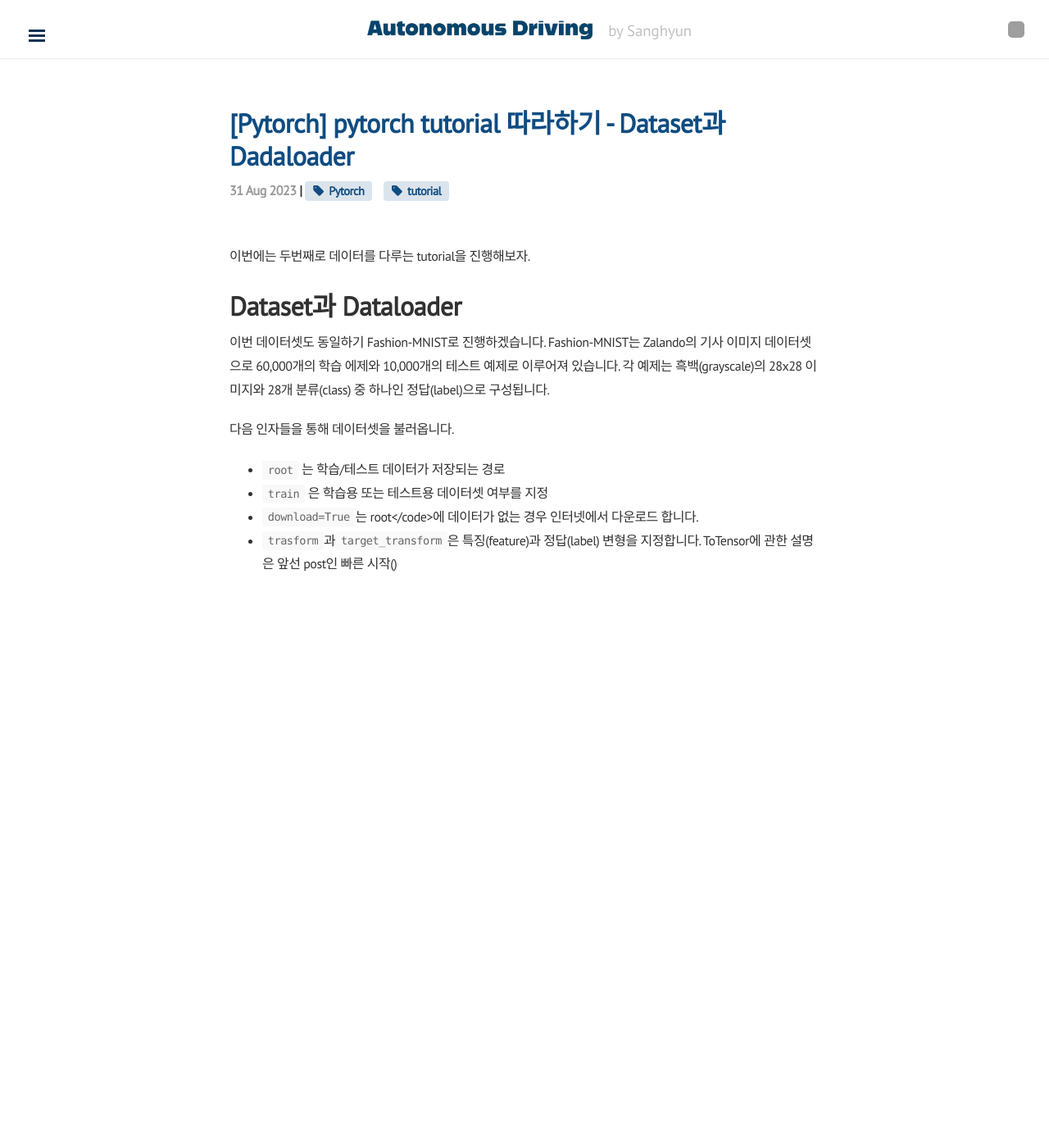
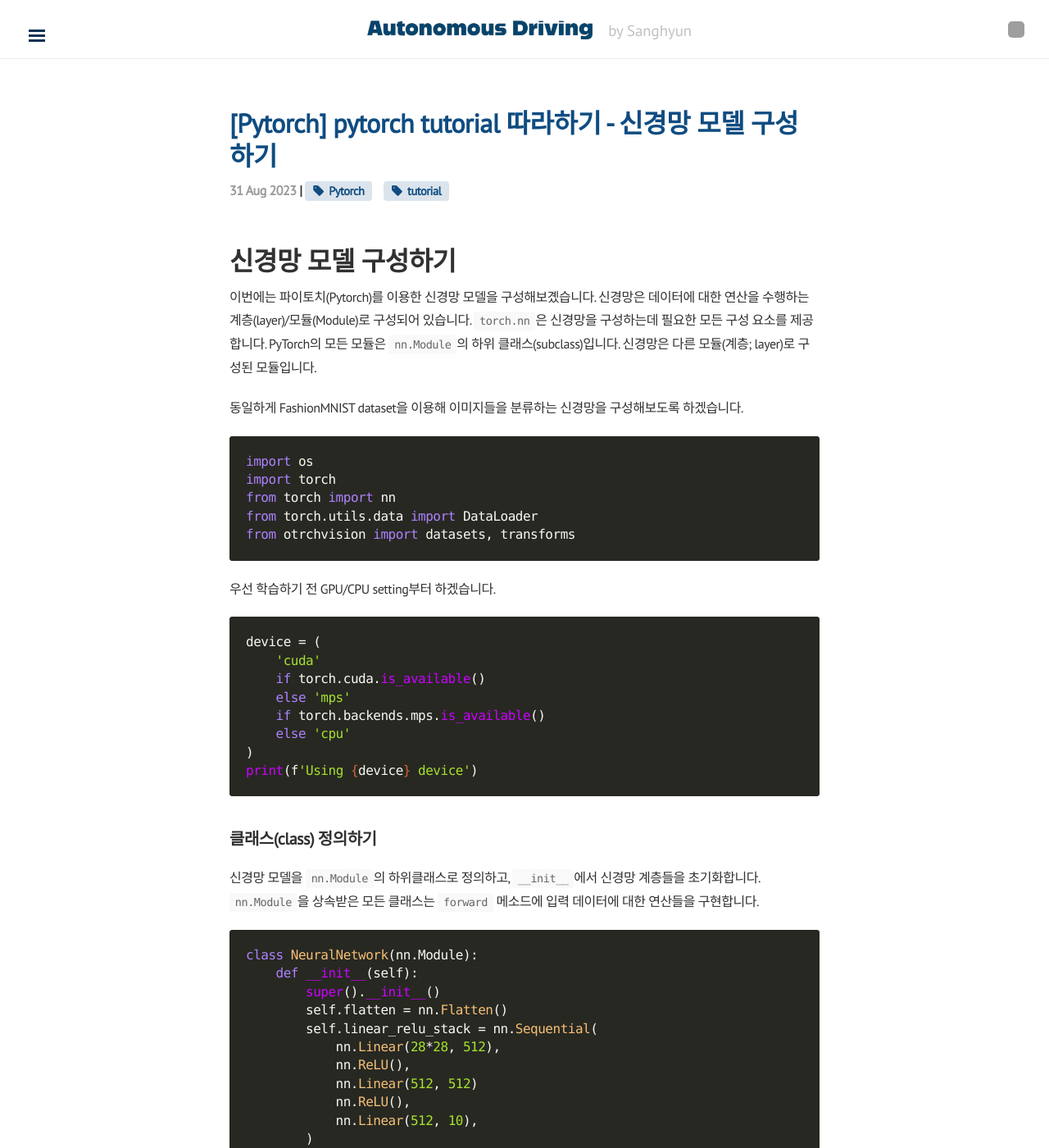
Before and after one commit to SangHyun014/SangHyun014.github.io, a Jekyll site: the page built from _posts/2023-08-31-pytorch-dataset_dataloader.md, in a window 1280 px wide and 1400 px high. Shown: the whole window at 82% size. Built offline with Jekyll 4.4.1, drawn with Linux system fonts in a browser that asks for light colours; nearby versions of some CDN libraries; formulas are drawn with MathJax 3; some of the changed text lies outside the part shown; grey boxes are pictures that could not be loaded.

````diff
--- a/_posts/2023-08-31-pytorch-dataset_dataloader.md
+++ b/_posts/2023-08-31-pytorch-dataset_dataloader.md
@@ -1,18 +1,126 @@
 ---
 layout: post
-title: "[Pytorch] pytorch tutorial 따라하기 - Dataset과 Dadaloader"
+title: "[Pytorch] pytorch tutorial 따라하기 - 신경망 모델 구성하기"
 categories: [Pytorch]
 tags: [Pytorch, tutorial]
 ---
 
-이번에는 두번째로 데이터를 다루는 tutorial을 진행해보자.
+# 신경망 모델 구성하기
+이번에는 파이토치(Pytorch)를 이용한 신경망 모델을 구성해보곘습니다.
+신경망은 데이터에 대한 연산을 수행하는 계층(layer)/모듈(Module)로 구성되어 있습니다.
+`torch.nn`은 신경망을 구성하는데 필요한 모든 구성 요소를 제공합니다. PyTorch의 모든 모듈은 `nn.Module`의 하위 클래스(subclass)입니다. 신경망은 다른 모듈(계층; layer)로 구성된 모듈입니다.
 
-# Dataset과 Dataloader
+동일하게 FashionMNIST dataset을 이용해 이미지들을 분류하는 신경망을 구성해보도록 하겠습니다.
+```python
+import os
+import torch
+from torch import nn
+from torch.utils.data import DataLoader
+from otrchvision import datasets, transforms
+```
 
-이번 데이터셋도 동일하기 Fashion-MNIST로 진행하겠습니다. Fashion-MNIST는 Zalando의 기사 이미지 데이터셋으로 60,000개의 학습 에제와 10,000개의 테스트 예제로 이루어져 있습니다. 각 예제는 흑백(grayscale)의 28x28 이미지와 28개 분류(class) 중 하나인 정답(label)으로 구성됩니다.
+우선 학습하기 전 GPU/CPU setting부터 하겠습니다.
+```python
+device = (
+    'cuda'
+    if torch.cuda.is_available()
+    else 'mps'
+    if torch.backends.mps.is_available()
+    else 'cpu'
+)
+print(f'Using {device} device')
+```
 
-다음 인자들을 통해 데이터셋을 불러옵니다.
-- <code>root</code> 는 학습/테스트 데이터가 저장되는 경로
-- <code>train</code> 은 학습용 또는 테스트용 데이터셋 여부를 지정
-- <code>download=True</code>는 <cdoe>root</code>에 데이터가 없는 경우 인터넷에서 다운로드 합니다.
-- <code>trasform</code>과<code>target_transform</code>은 특징(feature)과 정답(label) 변형을 지정합니다. ToTensor에 관한 설명은 앞선 post인 빠른 시작()
+## 클래스(class) 정의하기
+신경망 모델을 `nn.Module`의 하위클래스로 정의하고, `__init__`에서 신경망 계층들을 초기화합니다.
+`nn.Module`을 상속받은 모든 클래스는 `forward` 메소드에 입력 데이터에 대한 연산들을 구현합니다.
+```python
+class NeuralNetwork(nn.Module):
+    def __init__(self):
+        super().__init__()
+        self.flatten = nn.Flatten()
+        self.linear_relu_stack = nn.Sequential(
+            nn.Linear(28*28, 512),
+            nn.ReLU(),
+            nn.Linear(512, 512)
+            nn.ReLU(),
+            nn.Linear(512, 10),
+        )
+
+    def forward(self, x):
+        x = self.flatten(x)
+        logits = self.linear_relu_stack(x)
+        return logits
+```
+
+`NeuralNetwork`의 인스턴스(instance)를 생성하고 이를 `device`로 이동한 뒤, 구조(structure)를 출력합니다.
+
+```python
+model = NeuralNetwork().to(device)
+print(model)
+```
+![image](https://github.com/SangHyun014/SangHyun014.github.io/assets/87685922/e4a2320a-113b-4a28-b9d1-200950c7079f)
+
+해당 모델을 사용하기 위해 입력 데이터를 전달합니다.
+
+```python
+X = torch.rand(1, 28, 28, device = device)
+logits = model(X)
+pred_probab=nn.Softmax(dim=1)(logits)
+y_pred = pred_probab.argmax(1)
+print(f'Predicted class: {y_pred}')
+```
+![image](https://github.com/SangHyun014/SangHyun014.github.io/assets/87685922/eb32cf2e-599c-4b16-b05a-22ade6085c47)
+
+## 모델 계층(Layer)
+이번에는 모델의 계층들을 살펴보겠습니다.
+```python
+input_image = torch.rand(3, 28, 28)
+print(input_image.size())
+```
+
+## nn.Flatten
+`nn.Flatten` 계층을 초기화하여 각 28x28의 2D 이미지를 784 픽셀 값을 갖는 연속된 배열로 변환합니다.
+
+```python
+flatten = nn.Flatten()
+flat_image = flatten(input_image)
+print(flat_image.size())
+```
+
+## nn.Linear
+`nn.Linear`는 저장된 가중치(weight)와 편향(bias)을 사용하여 입력에 선형 변환(linear transformation)을 적용하는 모듈입니다.
+```python
+layer1 = nn.Linear(in_features=28*28, out_features=20)
+hidden1 = layer1(flat_image)
+pritn(hidden1.size())
+```
+
+## nn.ReLU
+비선형 활성화(activation)는 모델의 입력과 출력 사이에 복잡한 관계(mapping)를 만듭니다. 비선형 활성화는 선형 변환 후에 적용되어 비선형성(nonlinearitu)을 도입하고, 신경망이 다양한 현상을 학습할 수 있도록 돕습니다.
+```python
+print(f'Before ReLU: {hidden1}\n\n')
+hidden1 = nn.ReLU()(hidden1)
+print(f'After ReLU: {hidden1}')
+```
+
+## nn.Sequential
+`nn.Sequential`은 순서를 갖는 모듈의 컨테이너입니다. 데이터는 정의된 것과 같은 순서로 모든 모듈들을 통해 전달됩니다. 순차 컨테이너(Sequential Container)를 사용하여 아래의 `seq_modules`와 같은 신경망을 빠르게 만들 수 있습니다.
+```python
+seq_models = nn.Sequential(
+    flatten,
+    layer1,
+    nn.ReLU(),
+    nn.Linear(20,10)
+)
+input_image = torch.rand(3, 28, 28)
+logits = seq_modules(input_image)
+```
+
+## nn.Softmax
+신경망의 마지막 선형 계층은 `nn.Softmax` 모듈에 전달될 [$-\infty$,$\infty$] 범위의 raw value인 logits를 반환합니다.
+logits는 모델의 각 분류(class)에 대한 예측 확률을 나타내도록[0, 1] 범위로 조정(scale)됩니다.
+```python
+softmax = nn.Softmax(dim=1)
+pred_probab = softmax(logits)
+```
````
Also changed, not shown: _posts/2023-08-31-theory-Bayesfilter.md (+4 -0 lines), _posts/2023-08-31-theory-Kalmanfilter.md (+6 -4 lines).
